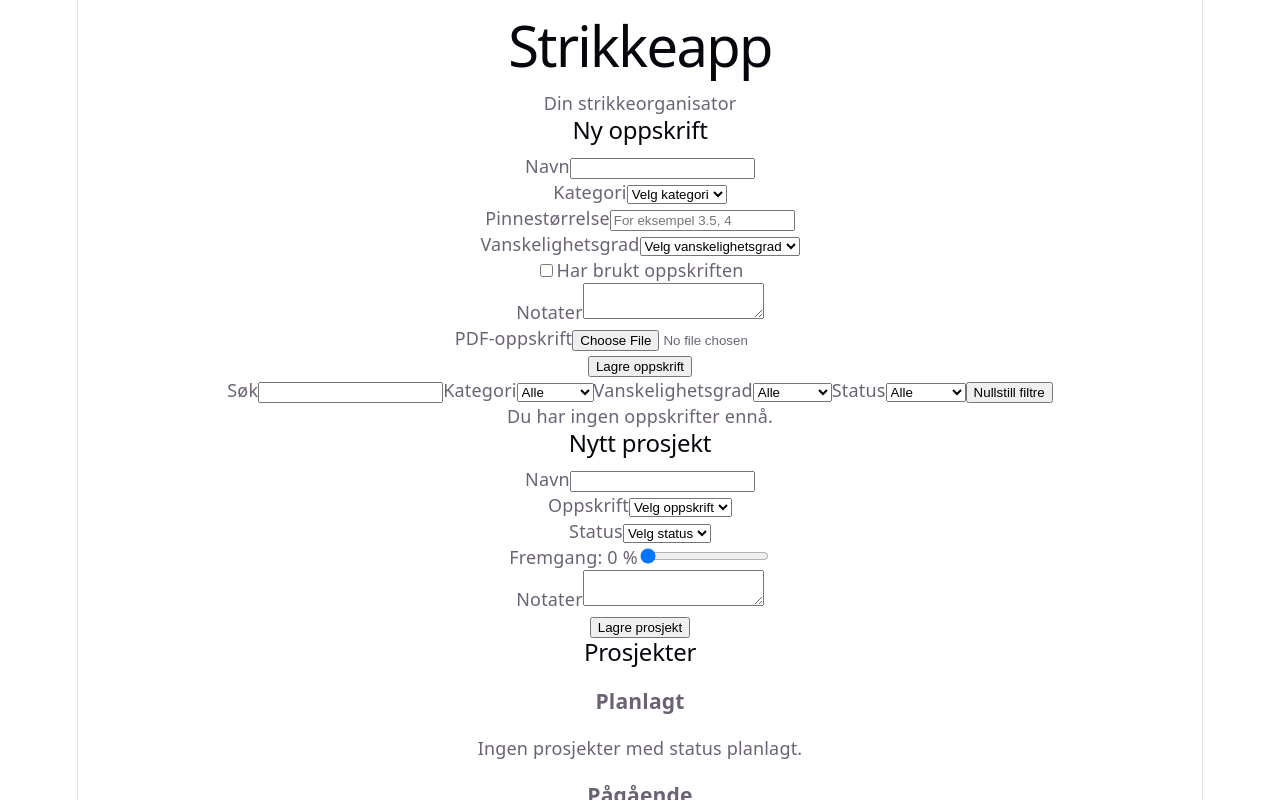
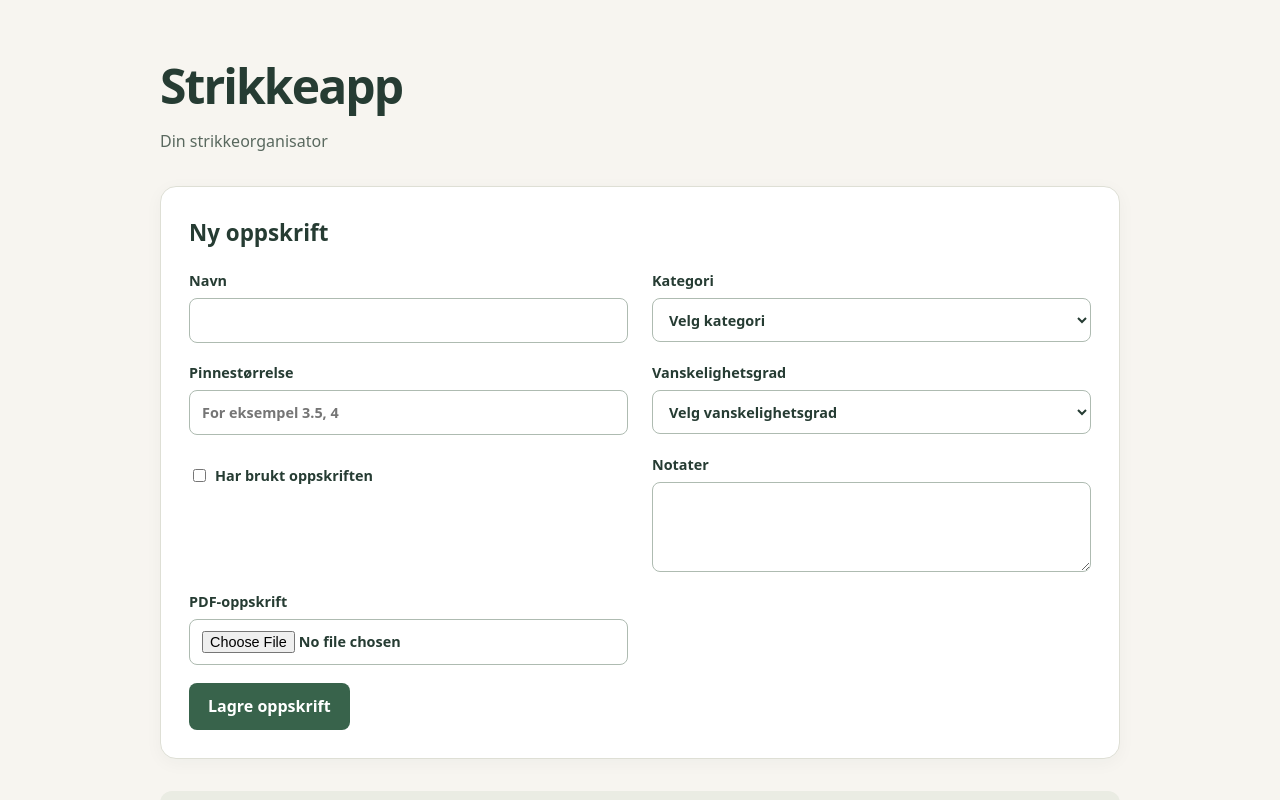
Before and after one commit to marieholen/strikkeapp, a React (Vite) app: page / in a window 1280 px wide. Shown: the top 800 px of the page. Built offline with nearby package versions, Linux system fonts and the light colour scheme.

Commit message:
[style] improve app layout, form styling and readability

```diff
--- a/src/index.css
+++ b/src/index.css
@@ -1,103 +1,212 @@
 :root {
-  --text: #6b6375;
-  --text-h: #08060d;
-  --bg: #fff;
-  --border: #e5e4e7;
-  --code-bg: #f4f3ec;
-  --accent: #aa3bff;
-  --accent-bg: rgba(170, 59, 255, 0.1);
-  --accent-border: rgba(170, 59, 255, 0.5);
-  --social-bg: rgba(244, 243, 236, 0.5);
-  --shadow:
-    rgba(0, 0, 0, 0.1) 0 10px 15px -3px, rgba(0, 0, 0, 0.05) 0 4px 6px -2px;
-
-  --sans: system-ui, "Segoe UI", Roboto, sans-serif;
-  --heading: system-ui, "Segoe UI", Roboto, sans-serif;
-  --mono: ui-monospace, Consolas, monospace;
-
-  font: 18px/145% var(--sans);
-  letter-spacing: 0.18px;
-  color-scheme: light dark;
-  color: var(--text);
-  background: var(--bg);
+  font-family: system-ui, -apple-system, BlinkMacSystemFont, "Segoe UI", sans-serif;
+  color: #263c33;
+  background: #f7f5f0;
   font-synthesis: none;
   text-rendering: optimizeLegibility;
   -webkit-font-smoothing: antialiased;
-  -moz-osx-font-smoothing: grayscale;
-
-  @media (max-width: 1024px) {
-    font-size: 16px;
-  }
+  color-scheme: light;
 }
 
-@media (prefers-color-scheme: dark) {
-  :root {
-    --text: #9ca3af;
-    --text-h: #f3f4f6;
-    --bg: #16171d;
-    --border: #2e303a;
-    --code-bg: #1f2028;
-    --accent: #c084fc;
-    --accent-bg: rgba(192, 132, 252, 0.15);
-    --accent-border: rgba(192, 132, 252, 0.5);
-    --social-bg: rgba(47, 48, 58, 0.5);
-    --shadow:
-      rgba(0, 0, 0, 0.4) 0 10px 15px -3px, rgba(0, 0, 0, 0.25) 0 4px 6px -2px;
-  }
-}
-
-#root {
-  width: 1126px;
-  max-width: 100%;
-  margin: 0 auto;
-  text-align: center;
-  border-inline: 1px solid var(--border);
-  min-height: 100svh;
-  display: flex;
-  flex-direction: column;
+* {
   box-sizing: border-box;
 }
 
 body {
   margin: 0;
+  font-size: 16px;
+  line-height: 1.6;
+}
+
+main {
+  width: min(100% - 40px, 960px);
+  margin: 0 auto;
+  padding: 48px 0 72px;
 }
 
 h1,
-h2 {
-  font-family: var(--heading);
-  font-weight: 500;
-  color: var(--text-h);
+h2,
+h3,
+p {
+  margin-top: 0;
 }
 
 h1 {
-  font-size: 56px;
-  letter-spacing: -1.68px;
-  margin: 32px 0;
-  @media (max-width: 1024px) {
-    font-size: 36px;
-    margin: 20px 0;
+  margin-bottom: 4px;
+  font-size: clamp(2rem, 5vw, 3rem);
+  letter-spacing: -0.04em;
+}
+
+main > p {
+  margin-bottom: 32px;
+  color: #59685e;
+}
+
+h2 {
+  margin-bottom: 20px;
+  font-size: 1.4rem;
+}
+
+h3 {
+  font-size: 1.1rem;
+}
+
+form {
+  display: grid;
+  grid-template-columns: repeat(2, minmax(0, 1fr));
+  gap: 18px 24px;
+  margin: 28px 0;
+  padding: 28px;
+  background: #fff;
+  border: 1px solid #dedfd5;
+  border-radius: 16px;
+  box-shadow: 0 4px 18px rgb(38 60 51 / 4%);
+}
+
+form > h2,
+form > button {
+  grid-column: 1 / -1;
+}
+
+form > h2 {
+  margin-bottom: 0;
+}
+
+form > div {
+  min-width: 0;
+}
+
+label {
+  display: flex;
+  flex-direction: column;
+  gap: 6px;
+  font-size: 0.9rem;
+  font-weight: 600;
+}
+
+input,
+select,
+textarea,
+button {
+  font: inherit;
+}
+
+input:not([type="checkbox"]):not([type="range"]),
+select,
+textarea {
+  width: 100%;
+  min-height: 44px;
+  padding: 10px 12px;
+  color: #263c33;
+  background: #fff;
+  border: 1px solid #aebbb1;
+  border-radius: 8px;
+}
+
+textarea {
+  min-height: 90px;
+  resize: vertical;
+}
+
+label:has(input[type="checkbox"]) {
+  flex-direction: row;
+  align-items: center;
+  min-height: 44px;
+}
+
+input[type="checkbox"],
+input[type="range"] {
+  accent-color: #38634b;
+}
+
+button {
+  min-height: 44px;
+  padding: 10px 18px;
+  color: #fff;
+  background: #38634b;
+  border: 1px solid transparent;
+  border-radius: 8px;
+  font-weight: 600;
+  cursor: pointer;
+}
+
+button:hover {
+  background: #294c39;
+}
+
+form > button {
+  justify-self: start;
+}
+
+:focus-visible {
+  outline: 3px solid #527e62;
+  outline-offset: 3px;
+}
+
+section[aria-label="Filtrer oppskrifter"] {
+  display: flex;
+  flex-wrap: wrap;
+  align-items: end;
+  gap: 14px;
+  margin: 32px 0 20px;
+  padding: 20px;
+  background: #eaece3;
+  border-radius: 12px;
+}
+
+section[aria-label="Filtrer oppskrifter"] > label {
+  flex: 1 1 150px;
+}
+
+section[aria-label="Filtrer oppskrifter"] > button {
+  color: #263c33;
+  background: #fff;
+  border-color: #aebbb1;
+}
+
+article {
+  margin-bottom: 16px;
+  padding: 22px;
+  background: #fff;
+  border: 1px solid #dedfd5;
+  border-radius: 12px;
+}
+
+article h3 {
+  margin-bottom: 10px;
+}
+
+article p {
+  margin-bottom: 6px;
+}
+
+article button {
+  margin-top: 12px;
+}
+
+section[aria-label="Prosjekter"] {
+  margin-top: 36px;
+}
+
+section[aria-label="Prosjekter"] > section {
+  margin-bottom: 16px;
+  padding: 20px;
+  background: #eeeee7;
+  border-radius: 12px;
+}
+
+@media (max-width: 600px) {
+  main {
+    width: min(100% - 24px, 960px);
+    padding-top: 24px;
+  }
+
+  form {
+    grid-template-columns: 1fr;
+    padding: 20px;
+  }
+
+  form > button {
+    width: 100%;
   }
 }
-h2 {
-  font-size: 24px;
-  line-height: 118%;
-  letter-spacing: -0.24px;
-  margin: 0 0 8px;
-  @media (max-width: 1024px) {
-    font-size: 20px;
-  }
-}
-p {
-  margin: 0;
-}
-
-code {
-  font-family: var(--mono);
-  display: inline-flex;
-  border-radius: 4px;
-  color: var(--text-h);
-  font-size: 15px;
-  line-height: 135%;
-  padding: 4px 8px;
-  background: var(--code-bg);
-}
```
